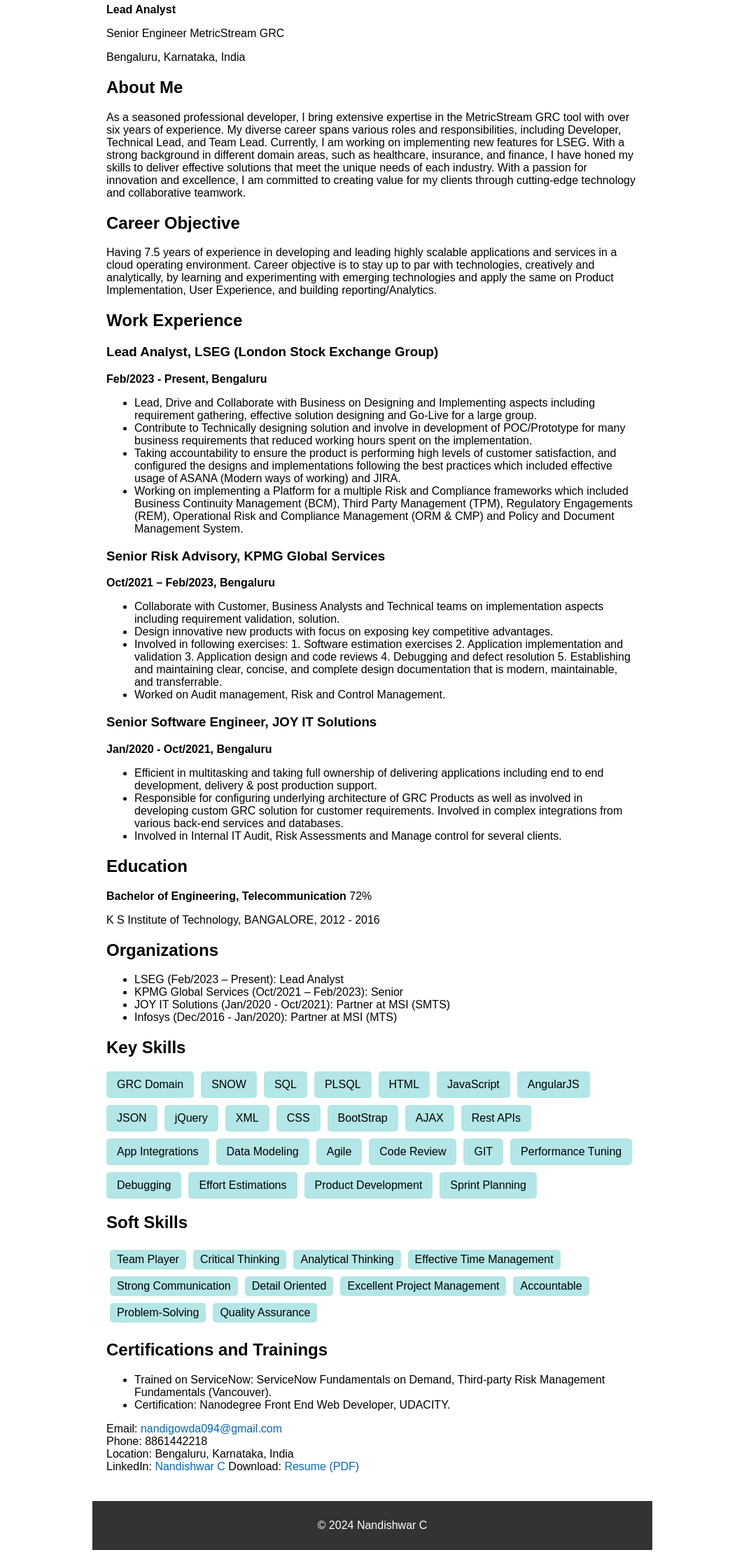
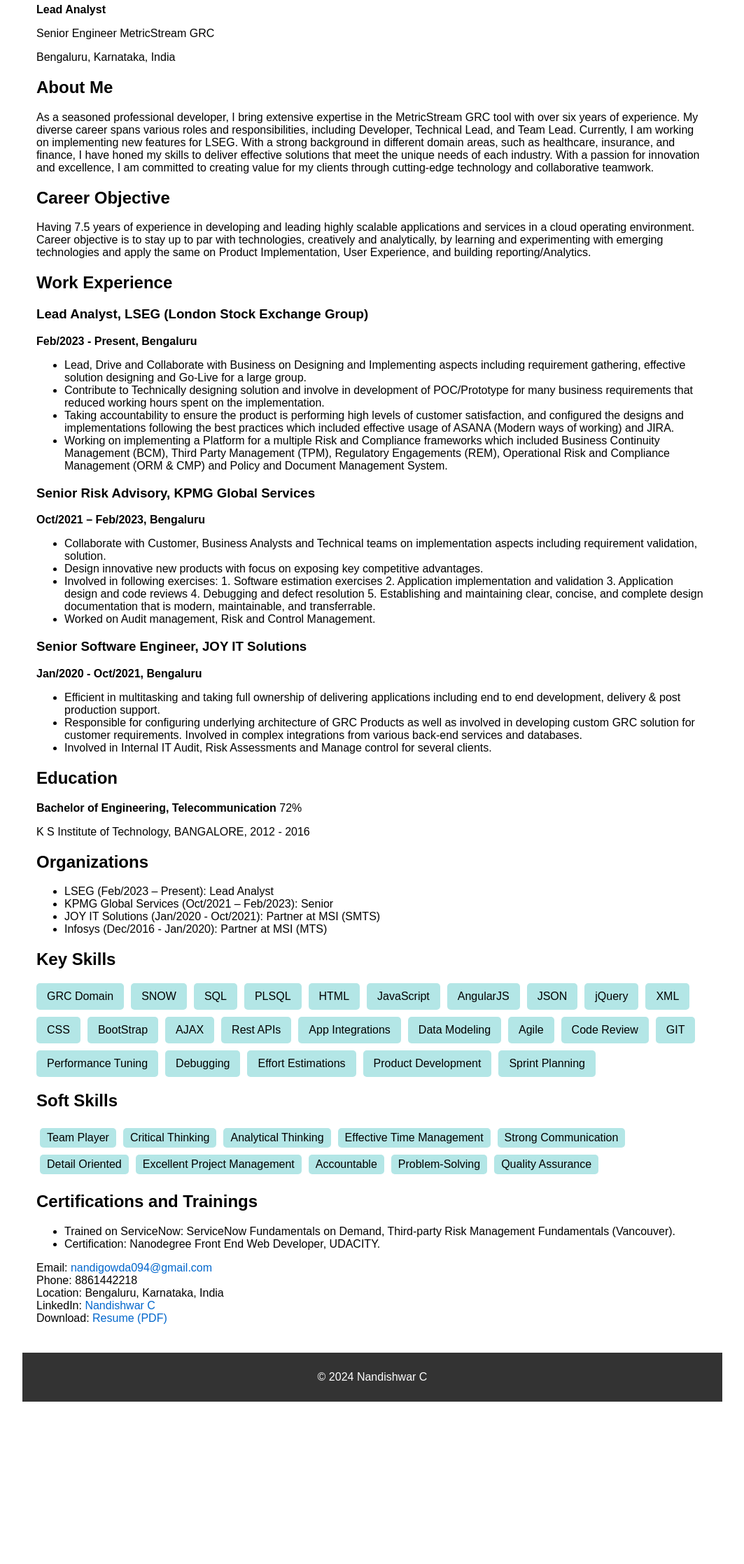
Before and after one commit to nandi094/NandishwarC, a plain HTML site: page index.html in a window 1280 px wide. Shown: the part 161-2396 px from the top of the page at 70% size, without its empty margins (108-1171 px from the left). After the commit the page ends 2184 px from the top, so only its background shows below. Drawn offline with Linux system fonts and the light colour scheme.

Commit message:
Adding change to view port and br

```diff
--- a/css/styles.css
+++ b/css/styles.css
@@ -121,6 +121,6 @@ body {
 }
 
 .container {
-    max-width: 800px;
+    max-width: 1000px;
     margin: 0 auto;
 }
--- a/index.html
+++ b/index.html
@@ -109,7 +109,7 @@
                     Email: <a href="mailto:nandigowda094@gmail.com">nandigowda094@gmail.com</a><br>
                     Phone: 8861442218<br>
                     Location: Bengaluru, Karnataka, India<br>
-                    LinkedIn: <a href="https://www.linkedin.com/in/nandishwar-c-20b942169" target="_blank">Nandishwar C</a>
+                    LinkedIn: <a href="https://www.linkedin.com/in/nandishwar-c-20b942169" target="_blank">Nandishwar C</a><br>
                     Download: <a href="Nandishwar_C_110724.pdf" download="Nandishwar_C_Resume.pdf">Resume (PDF)</a>
                 </p>
             </section>
```
